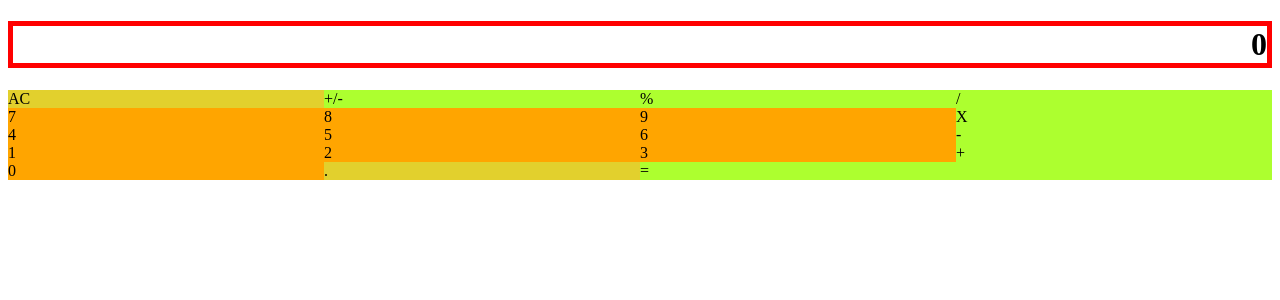
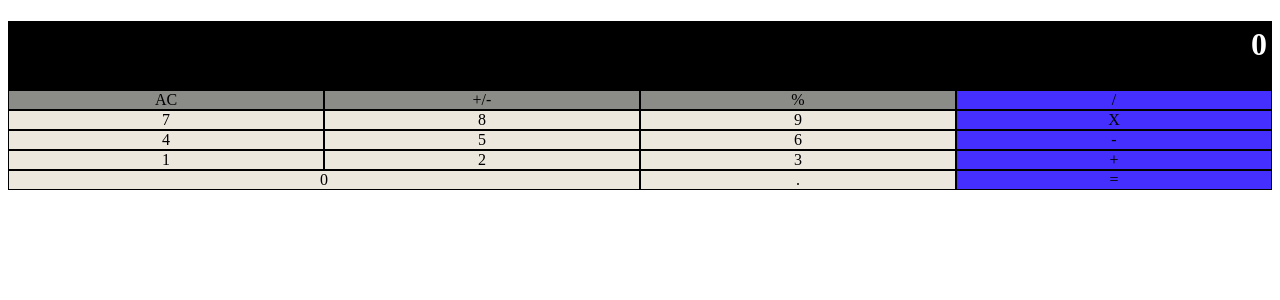
Before and after one commit to gasb150/Calculator, a React (Create React App) app: page / in a window 1280 px wide. Shown: the top 300 px of the page. Built offline with nearby package versions, Linux system fonts and the light colour scheme.

Commit message:
Change style

```diff
--- a/src/components/ButtonPanel.js
+++ b/src/components/ButtonPanel.js
@@ -6,8 +6,8 @@ const ButtonPanel = () => (
   <>
     <div className="d-grid">
       <Button buttonName="AC" type="sp" />
-      <Button buttonName="+/-" type="op" />
-      <Button buttonName="%" type="op" />
+      <Button buttonName="+/-" type="sp" />
+      <Button buttonName="%" type="sp" />
       <Button buttonName="/" type="op" />
     </div>
     <div className="d-grid">
@@ -30,7 +30,7 @@ const ButtonPanel = () => (
     </div>
     <div className="d-grid-last">
       <Button buttonName="0" type="num" />
-      <Button buttonName="." type="sp" />
+      <Button buttonName="." type="num" />
       <Button buttonName="=" type="op" />
 
     </div>
--- a/src/style/ButtonPanel.css
+++ b/src/style/ButtonPanel.css
@@ -1,5 +1,10 @@
+#root {
+  background-color: black;
+}
+
 .display-value {
-  border: red 5px solid;
+  border: transparent 5px solid;
+  color: white;
   text-align: end;
 }
 
@@ -8,19 +13,26 @@
   grid-template-columns: repeat(4, 1fr);
 }
 
+.sp,
+.op,
+.num {
+  border: 1px black solid;
+  text-align: center;
+}
+
 .d-grid-last {
   display: grid;
-  grid-template-columns: 1fr 1fr 2fr;
+  grid-template-columns: 2fr 1fr 1fr;
 }
 
 .num {
-  background-color: orange;
+  background-color: rgb(236, 232, 222);
 }
 
 .op {
-  background-color: greenyellow;
+  background-color: rgb(68, 47, 255);
 }
 
 .sp {
-  background-color: rgb(226, 208, 45);
+  background-color: rgb(139, 139, 136);
 }
```
